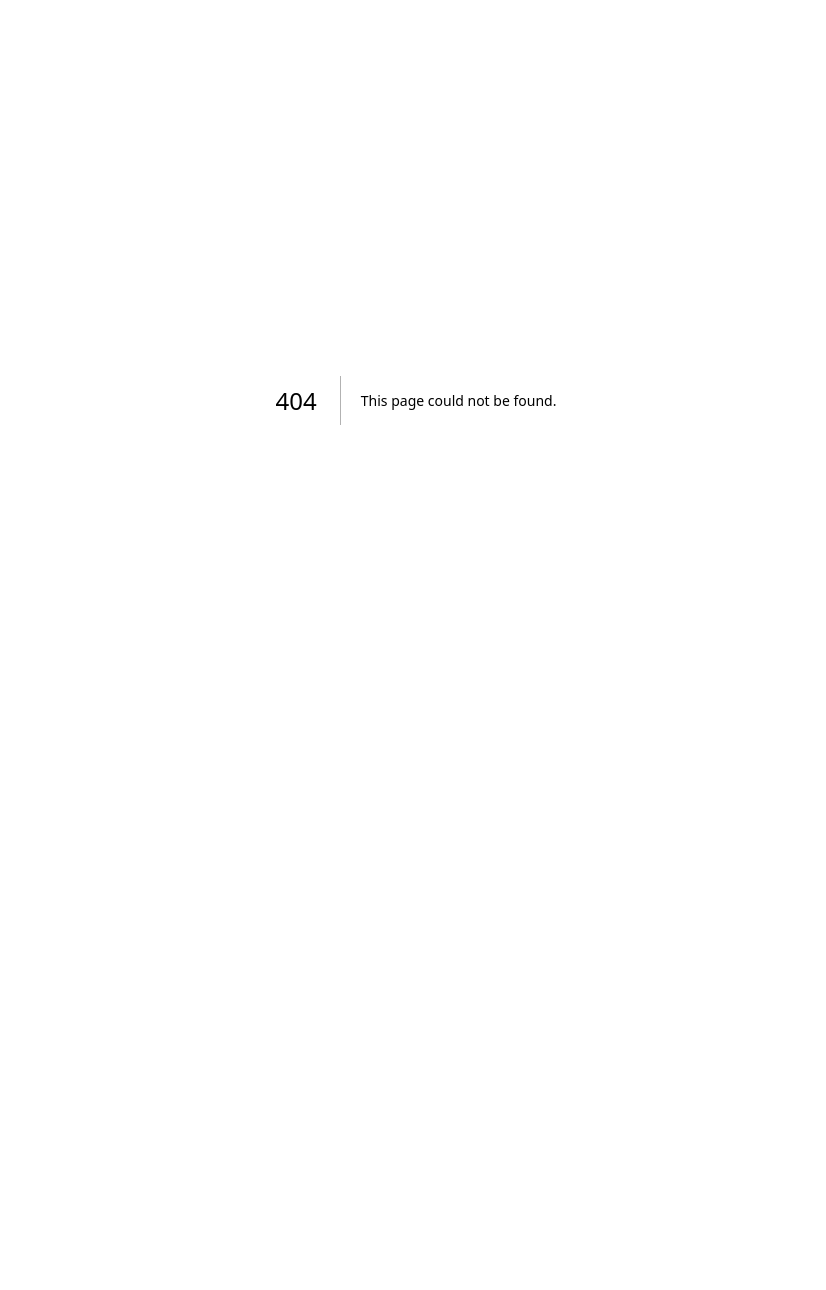
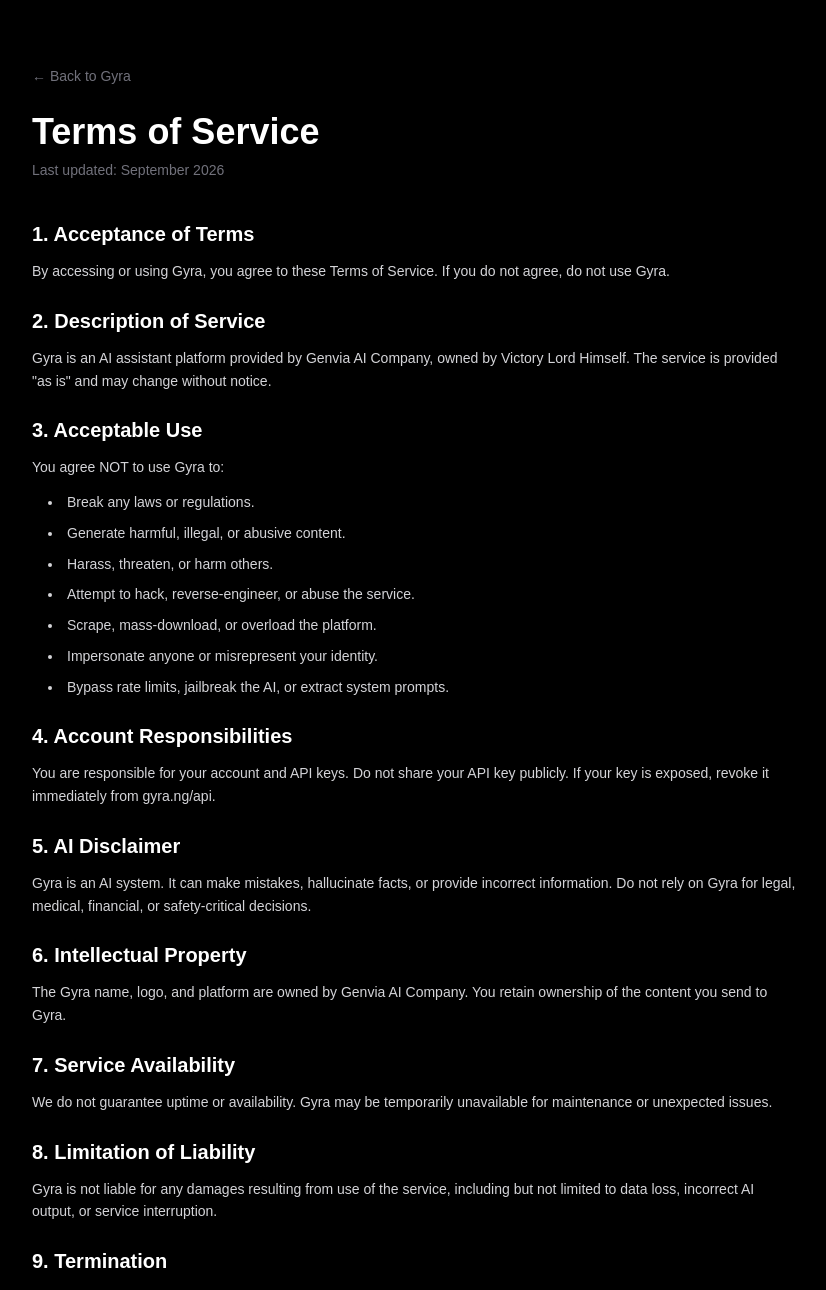
Before and after one commit to victorylord/gyra, a Next.js app: page /terms in a window 1280 px wide. Before the commit this address had no page. Shown: the top 1290 px of the page, without its empty margins (224-1050 px from the left). Before the commit the page ends 800 px from the top, so only its background shows below. Built offline with nearby package versions, Linux system fonts and the light colour scheme.

Commit message:
feat: add privacy and terms pages (Play Store requirement)

```diff
--- a/app/page.tsx
+++ b/app/page.tsx
@@ -148,8 +148,8 @@
             </div>
             <h2 className="text-xl font-bold mb-2">Check your email</h2>
             <p className="text-zinc-500 text-sm mb-8 leading-relaxed">
-              We sent a magic link to <span className="text-white">{email}</span>.
-              Click the link in that email to sign in.
+              We sent a sign in link to <span className="text-white">{email}</span>.
+              Click the link in that email to sign in to Gyra
             </p>
             <button
               onClick={() => {
@@ -173,7 +173,7 @@
               value={email}
               onChange={(e) => setEmail(e.target.value)}
               onKeyDown={(e) => e.key === "Enter" && handleEmailLogin()}
-              placeholder="you@example.com"
+              placeholder="victory@example.com"
               autoFocus
               className="w-full bg-zinc-900 border border-zinc-800 rounded-full px-5 py-4 text-sm text-white outline-none focus:border-blue-500 transition-colors"
             />
@@ -187,7 +187,7 @@
               disabled={sending}
               className="w-full bg-white text-black py-4 rounded-full font-medium hover:bg-zinc-200 transition-colors disabled:opacity-50"
             >
-              {sending ? "Sending magic link..." : "Continue"}
+              {sending ? "Sending Email..." : "Continue"}
             </button>
 
             <button
--- /dev/null
+++ b/app/privacy/page.tsx
@@ -0,0 +1,111 @@
+export default function PrivacyPage() {
+  return (
+    <main className="min-h-screen bg-black text-white px-6 py-16">
+      <div className="max-w-3xl mx-auto">
+        <a href="/" className="text-sm text-zinc-500 hover:text-white transition-colors">
+          ← Back to Gyra
+        </a>
+
+        <h1 className="text-4xl font-bold mt-6 mb-2">Privacy Policy</h1>
+        <p className="text-sm text-zinc-500 mb-10">Last updated: September 2026</p>
+
+        <div className="flex flex-col gap-6 text-sm text-zinc-300 leading-relaxed">
+          <section>
+            <h2 className="text-xl font-semibold text-white mb-3">1. Introduction</h2>
+            <p>
+              Gyra ("we", "our", "us") is an AI assistant platform created by
+              Genvia AI Company, owned by Victory Lord. This Privacy Policy
+              explains what information we collect, how we use it, and your
+              rights.
+            </p>
+          </section>
+
+          <section>
+            <h2 className="text-xl font-semibold text-white mb-3">2. Information We Collect</h2>
+            <ul className="list-disc list-inside flex flex-col gap-2 ml-4">
+              <li><strong>Account information:</strong> Your email address (from Google sign-in or email magic link).</li>
+              <li><strong>Conversations:</strong> Messages you send to Gyra, stored in our secure database.</li>
+              <li><strong>Attachments:</strong> Images and files you upload to analyze.</li>
+              <li><strong>Usage data:</strong> Anonymous information about how you use Gyra (visits, feature usage).</li>
+              <li><strong>Device information:</strong> Browser type, operating system, and IP address (hashed).</li>
+            </ul>
+          </section>
+
+          <section>
+            <h2 className="text-xl font-semibold text-white mb-3">3. How We Use Your Information</h2>
+            <ul className="list-disc list-inside flex flex-col gap-2 ml-4">
+              <li>To provide and improve the Gyra service.</li>
+              <li>To generate AI responses to your messages.</li>
+              <li>To detect abuse and prevent unauthorized access.</li>
+              <li>To communicate with you about updates or issues.</li>
+            </ul>
+          </section>
+
+          <section>
+            <h2 className="text-xl font-semibold text-white mb-3">4. Third-Party Services</h2>
+            <p className="mb-3">Gyra uses trusted third-party services:</p>
+            <ul className="list-disc list-inside flex flex-col gap-2 ml-4">
+              <li><strong>Supabase:</strong> Database, authentication, and file storage.</li>
+              <li><strong>Groq, Google Gemini, Hugging Face, xAI:</strong> AI inference providers.</li>
+              <li><strong>Vercel:</strong> Web hosting.</li>
+            </ul>
+            <p className="mt-3">
+              Your messages are sent to these AI providers to generate responses.
+              They do not store your data long-term.
+            </p>
+          </section>
+
+          <section>
+            <h2 className="text-xl font-semibold text-white mb-3">5. Data Retention</h2>
+            <p>
+              Your conversations are stored indefinitely unless you delete them.
+              You can delete all conversations from Settings → Data Controls.
+            </p>
+          </section>
+
+          <section>
+            <h2 className="text-xl font-semibold text-white mb-3">6. Your Rights</h2>
+            <p>
+              You have the right to access, correct, or delete your data. To
+              request data deletion, contact us at hello@gyra.ng.
+            </p>
+          </section>
+
+          <section>
+            <h2 className="text-xl font-semibold text-white mb-3">7. Children's Privacy</h2>
+            <p>
+              Gyra is not intended for children under 13. We do not knowingly
+              collect data from children under 13.
+            </p>
+          </section>
+
+          <section>
+            <h2 className="text-xl font-semibold text-white mb-3">8. Security</h2>
+            <p>
+              We use industry-standard encryption, rate limiting, and access
+              controls to protect your data. However, no system is 100% secure.
+            </p>
+          </section>
+
+          <section>
+            <h2 className="text-xl font-semibold text-white mb-3">9. Changes to This Policy</h2>
+            <p>
+              We may update this Privacy Policy from time to time. Updates will
+              be posted at gyra.ng/privacy.
+            </p>
+          </section>
+
+          <section>
+            <h2 className="text-xl font-semibold text-white mb-3">10. Contact</h2>
+            <p>
+              Questions? Contact us at gyraoffialai@gmail.com or via{" "}
+              <a href="https://t.me/Gyra_AiBot" className="text-blue-400 hover:underline">
+                Telegram Ai Bot
+              </a>.
+            </p>
+          </section>
+        </div>
+      </div>
+    </main>
+  );
+}
--- /dev/null
+++ b/app/terms/page.tsx
@@ -0,0 +1,116 @@
+export default function TermsPage() {
+  return (
+    <main className="min-h-screen bg-black text-white px-6 py-16">
+      <div className="max-w-3xl mx-auto">
+        <a href="/" className="text-sm text-zinc-500 hover:text-white transition-colors">
+          ← Back to Gyra
+        </a>
+
+        <h1 className="text-4xl font-bold mt-6 mb-2">Terms of Service</h1>
+        <p className="text-sm text-zinc-500 mb-10">Last updated: September 2026</p>
+
+        <div className="flex flex-col gap-6 text-sm text-zinc-300 leading-relaxed">
+          <section>
+            <h2 className="text-xl font-semibold text-white mb-3">1. Acceptance of Terms</h2>
+            <p>
+              By accessing or using Gyra, you agree to these Terms of Service.
+              If you do not agree, do not use Gyra.
+            </p>
+          </section>
+
+          <section>
+            <h2 className="text-xl font-semibold text-white mb-3">2. Description of Service</h2>
+            <p>
+              Gyra is an AI assistant platform provided by Genvia AI Company,
+              owned by Victory Lord Himself. The service is provided "as is" and may
+              change without notice.
+            </p>
+          </section>
+
+          <section>
+            <h2 className="text-xl font-semibold text-white mb-3">3. Acceptable Use</h2>
+            <p className="mb-3">You agree NOT to use Gyra to:</p>
+            <ul className="list-disc list-inside flex flex-col gap-2 ml-4">
+              <li>Break any laws or regulations.</li>
+              <li>Generate harmful, illegal, or abusive content.</li>
+              <li>Harass, threaten, or harm others.</li>
+              <li>Attempt to hack, reverse-engineer, or abuse the service.</li>
+              <li>Scrape, mass-download, or overload the platform.</li>
+              <li>Impersonate anyone or misrepresent your identity.</li>
+              <li>Bypass rate limits, jailbreak the AI, or extract system prompts.</li>
+            </ul>
+          </section>
+
+          <section>
+            <h2 className="text-xl font-semibold text-white mb-3">4. Account Responsibilities</h2>
+            <p>
+              You are responsible for your account and API keys. Do not share
+              your API key publicly. If your key is exposed, revoke it
+              immediately from gyra.ng/api.
+            </p>
+          </section>
+
+          <section>
+            <h2 className="text-xl font-semibold text-white mb-3">5. AI Disclaimer</h2>
+            <p>
+              Gyra is an AI system. It can make mistakes, hallucinate facts, or
+              provide incorrect information. Do not rely on Gyra for legal,
+              medical, financial, or safety-critical decisions.
+            </p>
+          </section>
+
+          <section>
+            <h2 className="text-xl font-semibold text-white mb-3">6. Intellectual Property</h2>
+            <p>
+              The Gyra name, logo, and platform are owned by Genvia AI Company.
+              You retain ownership of the content you send to Gyra.
+            </p>
+          </section>
+
+          <section>
+            <h2 className="text-xl font-semibold text-white mb-3">7. Service Availability</h2>
+            <p>
+              We do not guarantee uptime or availability. Gyra may be
+              temporarily unavailable for maintenance or unexpected issues.
+            </p>
+          </section>
+
+          <section>
+            <h2 className="text-xl font-semibold text-white mb-3">8. Limitation of Liability</h2>
+            <p>
+              Gyra is not liable for any damages resulting from use of the
+              service, including but not limited to data loss, incorrect AI
+              output, or service interruption.
+            </p>
+          </section>
+
+          <section>
+            <h2 className="text-xl font-semibold text-white mb-3">9. Termination</h2>
+            <p>
+              We reserve the right to suspend or terminate any account that
+              violates these terms, at any time, without notice.
+            </p>
+          </section>
+
+          <section>
+            <h2 className="text-xl font-semibold text-white mb-3">10. Changes to Terms</h2>
+            <p>
+              We may update these Terms at any time. Continued use of Gyra
+              after changes means you accept the new terms.
+            </p>
+          </section>
+
+          <section>
+            <h2 className="text-xl font-semibold text-white mb-3">11. Contact</h2>
+            <p>
+              Questions? Contact us at gyraofficialai@gmail.com or via{" "}
+              <a href="https://t.me/Gyra_AiBot" className="text-blue-400 hover:underline">
+                Telegram Bot
+              </a>.
+            </p>
+          </section>
+        </div>
+      </div>
+    </main>
+  );
+}
```
